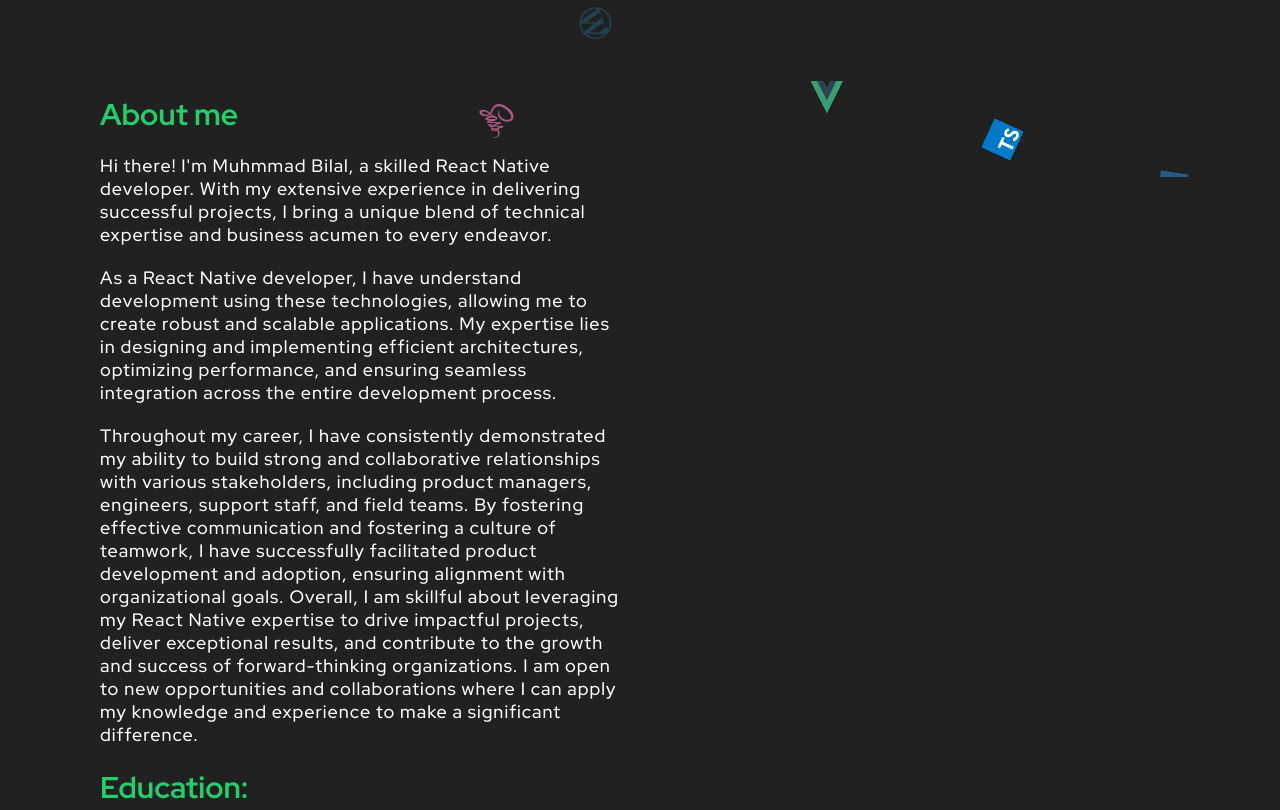
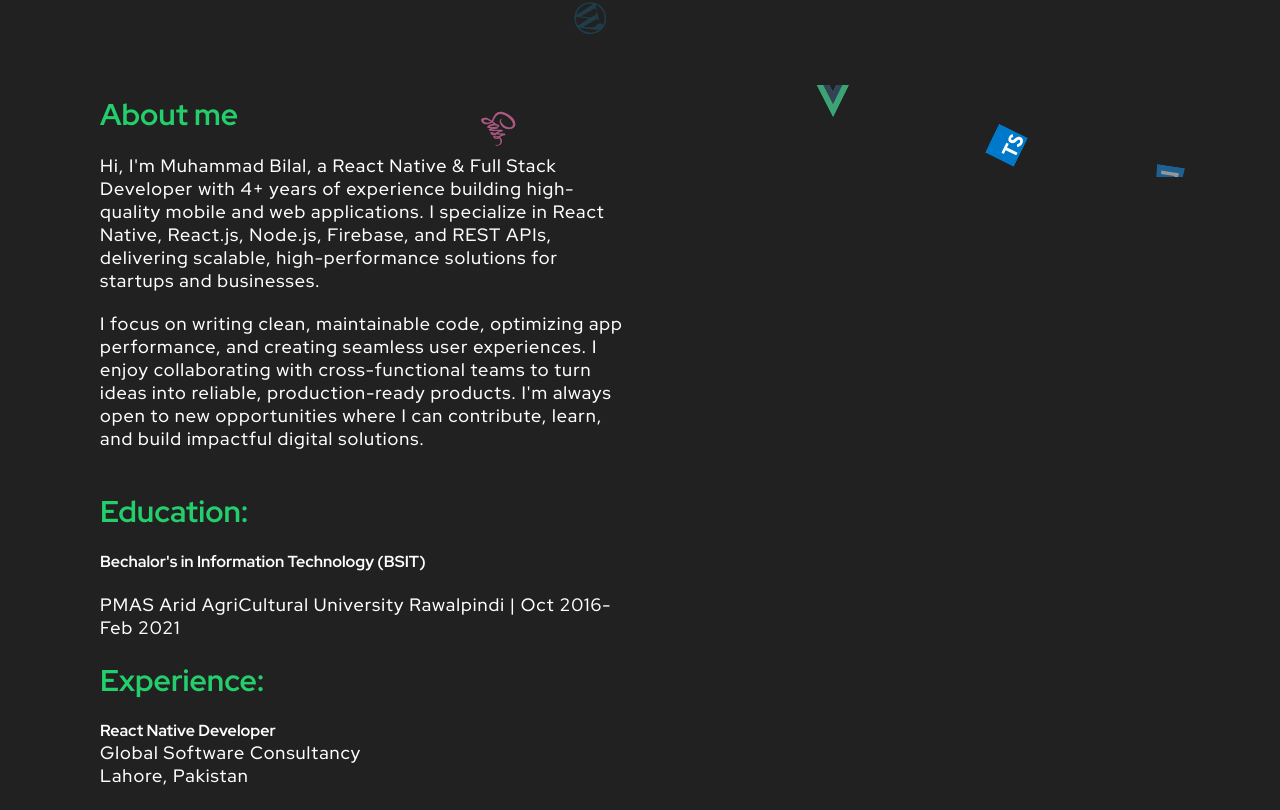
Before and after one commit to bilalkhan-tech/portfolio, a React (Create React App) app: page / in a window 1280 px wide. Shown: the part 623-1433 px from the top of the page. Built offline with nearby package versions, Linux system fonts and the light colour scheme.

Commit message:
update cv and hero section about me

```diff
--- a/src/components/About/About.tsx
+++ b/src/components/About/About.tsx
@@ -2,6 +2,7 @@ import { Container } from "./styles";
 import MyPhoto from "../../assets/WhatsApp.png";
 import MyPhotoBG from "../../assets/BilalQureshi.png";
 import python from "../../assets/python.svg";
+import expo from "../../assets/svgviewer-output.svg";
 import java from "../../assets/java.svg";
 import wordpress from "../../assets/wordpress.svg";
 import shopify from "../../assets/shopify.svg";
@@ -28,10 +29,11 @@ export function About() {
         </ScrollAnimation>
         <ScrollAnimation animateIn="fadeInLeft" delay={0.1 * 1000}>
           <p>
-            Hi there! I'm Muhmmad Bilal, a skilled React Native developer. With
-            my extensive experience in delivering successful projects, I bring a
-            unique blend of technical expertise and business acumen to every
-            endeavor.
+            Hi, I'm Muhammad Bilal, a React Native & Full Stack Developer with
+            4+ years of experience building high-quality mobile and web
+            applications. I specialize in React Native, React.js, Node.js,
+            Firebase, and REST APIs, delivering scalable, high-performance
+            solutions for startups and businesses.
           </p>
         </ScrollAnimation>
         <ScrollAnimation
@@ -40,14 +42,15 @@ export function About() {
           style={{ marginTop: "2rem", marginBottom: "2rem" }}
         >
           <p>
-            As a React Native developer, I have understand development using
-            these technologies, allowing me to create robust and scalable
-            applications. My expertise lies in designing and implementing
-            efficient architectures, optimizing performance, and ensuring
-            seamless integration across the entire development process.
+            I focus on writing clean, maintainable code, optimizing app
+            performance, and creating seamless user experiences. I enjoy
+            collaborating with cross-functional teams to turn ideas into
+            reliable, production-ready products. I'm always open to new
+            opportunities where I can contribute, learn, and build impactful
+            digital solutions.
           </p>
         </ScrollAnimation>
-        <ScrollAnimation animateIn="fadeInLeft" delay={0.3 * 1000}>
+        {/* <ScrollAnimation animateIn="fadeInLeft" delay={0.3 * 1000}>
           <p>
             Throughout my career, I have consistently demonstrated my ability to
             build strong and collaborative relationships with various
@@ -62,7 +65,7 @@ export function About() {
             where I can apply my knowledge and experience to make a significant
             difference.
           </p>
-        </ScrollAnimation>
+        </ScrollAnimation> */}
         <br />
         <ScrollAnimation animateIn="fadeInLeft" delay={400}>
           <div className="education">
@@ -77,15 +80,15 @@ export function About() {
           </div>
         </ScrollAnimation>
         <br />
-        {/* <ScrollAnimation animateIn="fadeInLeft" delay={550}>
+        <ScrollAnimation animateIn="fadeInLeft" delay={550}>
           <div className="experience">
             <h2>Experience:</h2>
             <br />
             <h4>React Native Developer</h4>
-            <p>Global Software Consultancy - Present</p>
+            <p>Global Software Consultancy </p>
             <p>Lahore, Pakistan</p>
           </div>
-        </ScrollAnimation> */}
+        </ScrollAnimation>
         <br />
         <ScrollAnimation animateIn="fadeInLeft" delay={550}>
           <div className="experience">
@@ -104,13 +107,13 @@ export function About() {
           </div>
         </ScrollAnimation>
         <br />
-        <ScrollAnimation animateIn="fadeInLeft" delay={550}>
+        {/* <ScrollAnimation animateIn="fadeInLeft" delay={550}>
           <div className="experience">
             <h4>Associate React Native Developer</h4>
             <p>Prismatic Technologies </p>
             <p>Lahore, Pakistan</p>
           </div>
-        </ScrollAnimation>
+        </ScrollAnimation> */}
         <br />
         {/* <ScrollAnimation animateIn="fadeInLeft" delay={550}>
           <div className="experience">
@@ -146,6 +149,11 @@ export function About() {
             </ScrollAnimation>
           </div>
           <div className="hability">
+            <ScrollAnimation animateIn="fadeInUp" delay={0.13 * 1000}>
+              <img src={expo} alt="Expo" />
+            </ScrollAnimation>
+          </div>
+          <div className="hability">
             <ScrollAnimation animateIn="fadeInUp" delay={0.15 * 1000}>
               <img src={android} alt="Android" />
             </ScrollAnimation>
@@ -175,16 +183,16 @@ export function About() {
               <img src={cssIcon} alt="Css" />
             </ScrollAnimation>
           </div>
-          <div className="hability">
+          {/* <div className="hability">
             <ScrollAnimation animateIn="fadeInUp" delay={0.2 * 1000}>
               <img src={boostrapIcon} alt="bootstrap" />
             </ScrollAnimation>
-          </div>
-          <div className="hability">
+          </div> */}
+          {/* <div className="hability">
             <ScrollAnimation animateIn="fadeInUp" delay={0.1 * 1000}>
               <img src={python} alt="python" />
             </ScrollAnimation>
-          </div>
+          </div> */}
         </div>
       </div>
       <div className="about-image">
```
Also changed, not shown: src/assets/svgviewer-output.svg (added), 1 other file (tests, documents, lock files or other folders).
